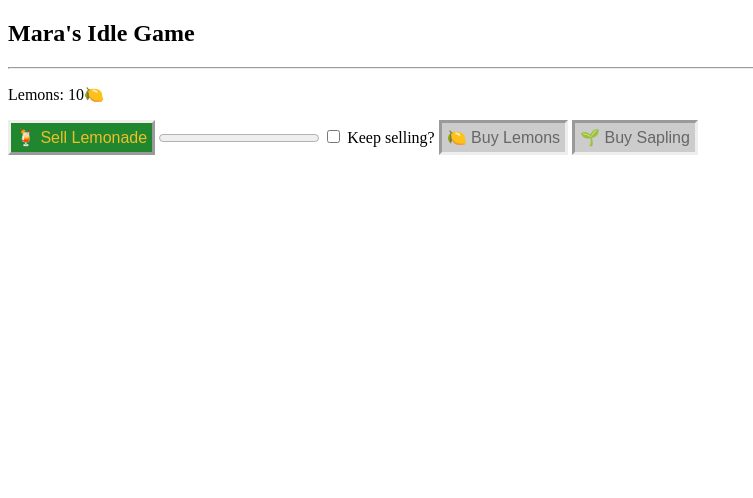
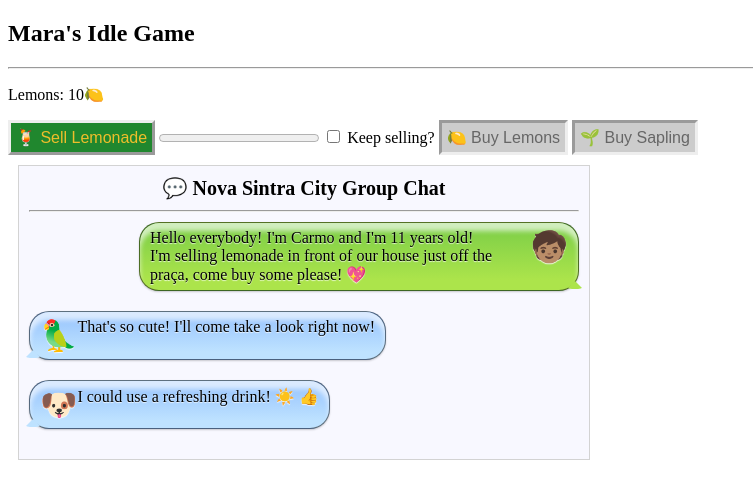
Before and after one commit to MaraKalat/mara_idle_game, a plain HTML site: page index.html in a window 1280 px wide. Shown: the whole page, without its empty margins (0-753 px from the left). Drawn offline with Linux system fonts and the light colour scheme.

Commit message:
Added a conversation / messaging box to present the story. Also cleaned up some of the code.

```diff
--- a/index.html
+++ b/index.html
@@ -119,6 +119,98 @@ function update() {
 	border: inset;
 	color: #666666;
 }
+.msg-box {
+    background: ghostwhite;
+    padding: 10px;
+    border: 1px solid lightgray;
+    margin: 10px;
+    max-width: 550px;
+    float:left;
+}
+
+/** ios1-ios6 bubbles **/
+.bubble {
+  box-sizing: border-box;
+  float: left;
+  width: auto;
+  max-width: 80%;
+  position: relative;
+  clear: both;
+
+  background: #95c2fd;
+  background-image: -webkit-gradient(linear, left bottom, left top, color-stop(0.15, #bee2ff), color-stop(1, #95c2fd));
+  background-image: -webkit-linear-gradient(bottom, #bee2ff 15%, #95c2fd 100%);
+  background-image: -moz-linear-gradient(bottom, #bee2ff 15%, #95c2fd 100%);
+  background-image: -ms-linear-gradient(bottom, #bee2ff 15%, #95c2fd 100%);
+  background-image: -o-linear-gradient(bottom, #bee2ff 15%, #95c2fd 100%);
+  background-image: linear-gradient(bottom, #bee2ff 15%, #95c2fd 100%);
+  filter: progid:DXImageTransform.Microsoft.gradient(GradientType=0,startColorstr='#95c2fd', endColorstr='#bee2ff');
+
+  border: solid 1px rgba(0,0,0,0.5);
+  -webkit-border-radius: 20px;
+  -moz-border-radius: 20px;
+  border-radius: 20px;
+
+  -webkit-box-shadow: inset 0 8px 5px rgba(255,255,255,0.65), 0 1px 2px rgba(0,0,0,0.2);
+  -moz-box-shadow: inset 0 8px 5px rgba(255,255,255,0.65), 0 1px 2px rgba(0,0,0,0.2);
+  box-shadow: inset 0 8px 5px rgba(255,255,255,0.65), 0 1px 2px rgba(0,0,0,0.2);
+
+  margin-bottom: 20px;
+  padding: 6px 10px;
+  color: #000;
+  text-shadow: 0 1px 1px rgba(255,255,255,0.8);
+  word-wrap: break-word;
+}
+
+.bubble:before, .bubble:after {
+  border-radius: 20px / 5px;
+  content: '';
+  display: block;
+  position: absolute;
+}
+.bubble:before {
+  border: 10px solid transparent;
+  border-bottom-color: rgba(0,0,0,0.5);
+  bottom: 0px;
+  left: -7px;
+  z-index: -2;
+}
+.bubble:after {
+  border: 8px solid transparent;
+  border-bottom-color: #bee2ff; /* arrow color */
+  bottom: 1px;
+  left: -5px;
+}
+.bubble-alt {
+  float: right;
+}
+.bubble-alt:before {
+  left: auto;
+  right: -7px;
+}
+.bubble-alt:after {
+  left: auto;
+  right: -5px;
+}
+
+.bubble p {
+  font-size: 1.4em;
+}
+
+/* green bubble */
+.green {
+  background: #7acd47;
+  background-image: -webkit-gradient(linear,left bottom,left top,color-stop(0.15, #ace44b),color-stop(1, #7acd47));
+  background-image: -webkit-linear-gradient(bottom, #ace44b 15%, #7acd47 100%);
+  background-image: -moz-linear-gradient(bottom, #ace44b 15%, #7acd47 100%);
+  background-image: -ms-linear-gradient(bottom, #ace44b 15%, #7acd47 100%);
+  background-image: -o-linear-gradient(bottom, #ace44b 15%, #7acd47 100%);
+  background-image: linear-gradient(bottom, #ace44b 15%, #7acd47 100%);
+  filter: progid:DXImageTransform.Microsoft.gradient(GradientType=0,startColorstr='#7acd47', endColorstr='#ace44b');
+}
+.green:after {
+  border-bottom-color: #ace44b;
+}
 </style>
 </head>
 <body onload="init()">
@@ -128,15 +220,61 @@ function update() {
 <p id=lemons_counter></p>
 <p id=money_counter></p>
 <p id=sapling_counter></p>
-<progress id="sapling_progress" value="0", max="1000" hidden></progress>
+<progress id="sapling_progress" value="0" max="1000" hidden></progress>
 <p id=tree_counter></p>
 
-<button id="sell_lemonade_button" class="button", onclick="sell_lemonade()" title="Turns 1 lemon into lemonade and sell it for 1 money">🍹 Sell Lemonade</button>
-<progress id="sell_lemonade_progress" value="0", max="100"></progress>
-<input type="checkbox" id="keep_selling_lemonade" title="Keep selling lemonade until you run out of lemons">
-<label for="keep_selling_lemonade" title="Keep selling lemonade until you run out of lemons">Keep selling?</label>
+<button
+        id="sell_lemonade_button"
+        class="button"
+        onclick="sell_lemonade()"
+        title="Turns 1 lemon into lemonade and sell it for 1 money"
+>🍹 Sell Lemonade</button>
+<progress
+        id="sell_lemonade_progress"
+        value="0"
+        max="100"
+></progress>
+<input
+        type="checkbox"
+        id="keep_selling_lemonade"
+        title="Keep selling lemonade until you run out of lemons"
+>
+<label
+        for="keep_selling_lemonade"
+        title="Keep selling lemonade until you run out of lemons"
+>Keep selling?</label>
 
-<button id="buy_lemons_button" class="button", onclick="buy_lemons()" title="Go buy 10 more lemons for 5 money">🍋 Buy Lemons</button>
-<button id="buy_sapling_button" class="button", onclick="buy_sapling()" title="Go buy a lemon tree sapling for 25 money">🌱 Buy Sapling</button>
+<button
+        id="buy_lemons_button"
+        class="button"
+        onclick="buy_lemons()"
+        title="Go buy 10 more lemons for 5 money"
+>🍋 Buy Lemons</button>
+<button
+        id="buy_sapling_button"
+        class="button"
+        onclick="buy_sapling()"
+        title="Go buy a lemon tree sapling for 25 money"
+>🌱 Buy Sapling</button>
+
+
+
+<div class="msg-box">
+    <header><div align="center" style="font-size:20px"><b>💬 Nova Sintra City Group Chat</b><hr></div></header>
+    <div class="bubble bubble-alt green">
+        <div style="font-size:30px; float:right">🧒🏽</div>
+        Hello everybody! I'm Carmo and I'm 11 years old!<br>
+        I'm selling lemonade in front of our house just off the praça, come buy some please! 💖
+    </div>
+    <div class="bubble">
+        <div style="font-size:30px; float:left">🦜</div>
+        That's so cute! I'll come take a look right now!
+    </div>
+    <div class="bubble">
+        <div style="font-size:30px; float:left">🐶</div>
+        I could use a refreshing drink! ☀️ 👍
+    </div>
+
+</div>
 </body>
 </html>
```
Also changed, not shown: 1 other file.
